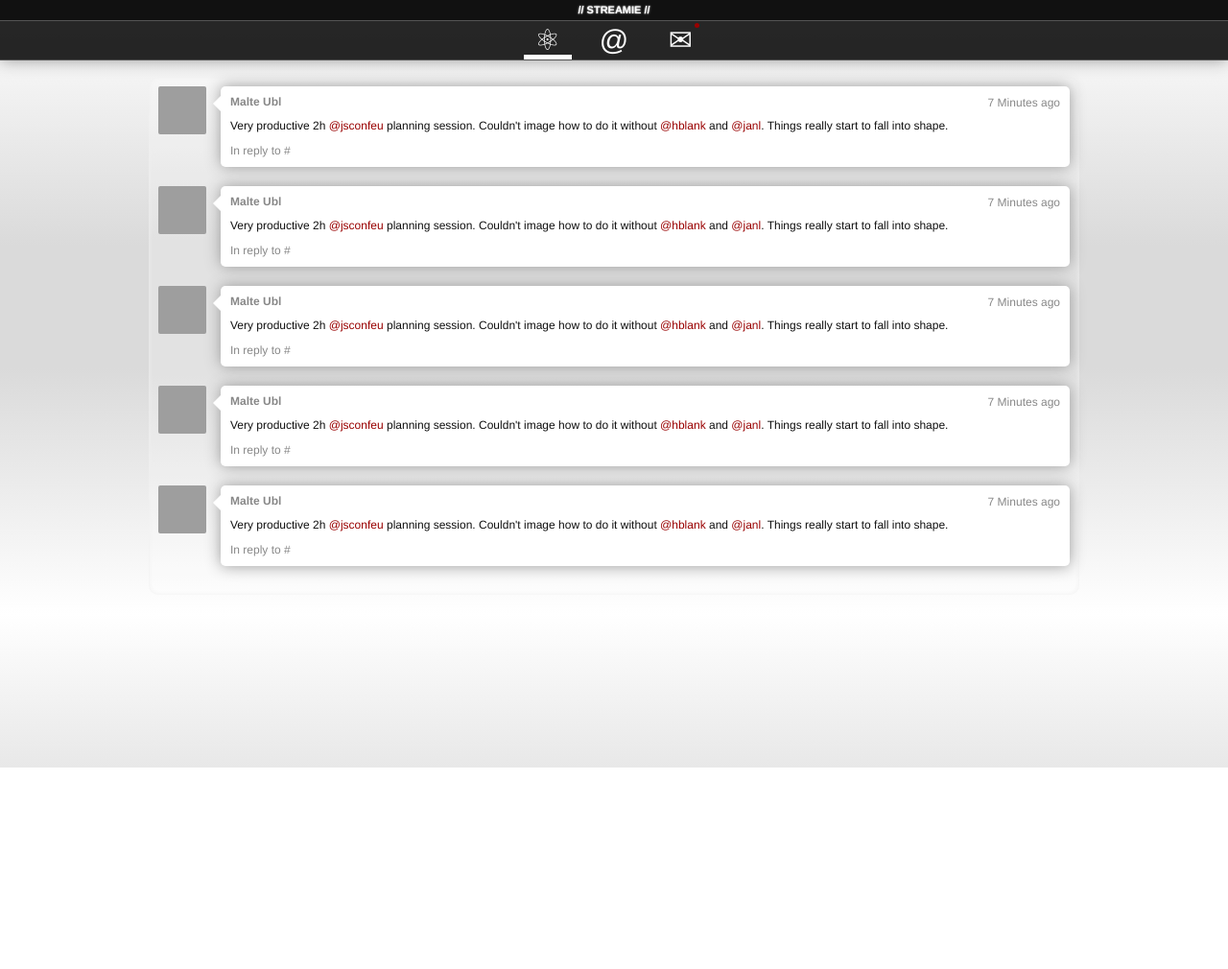
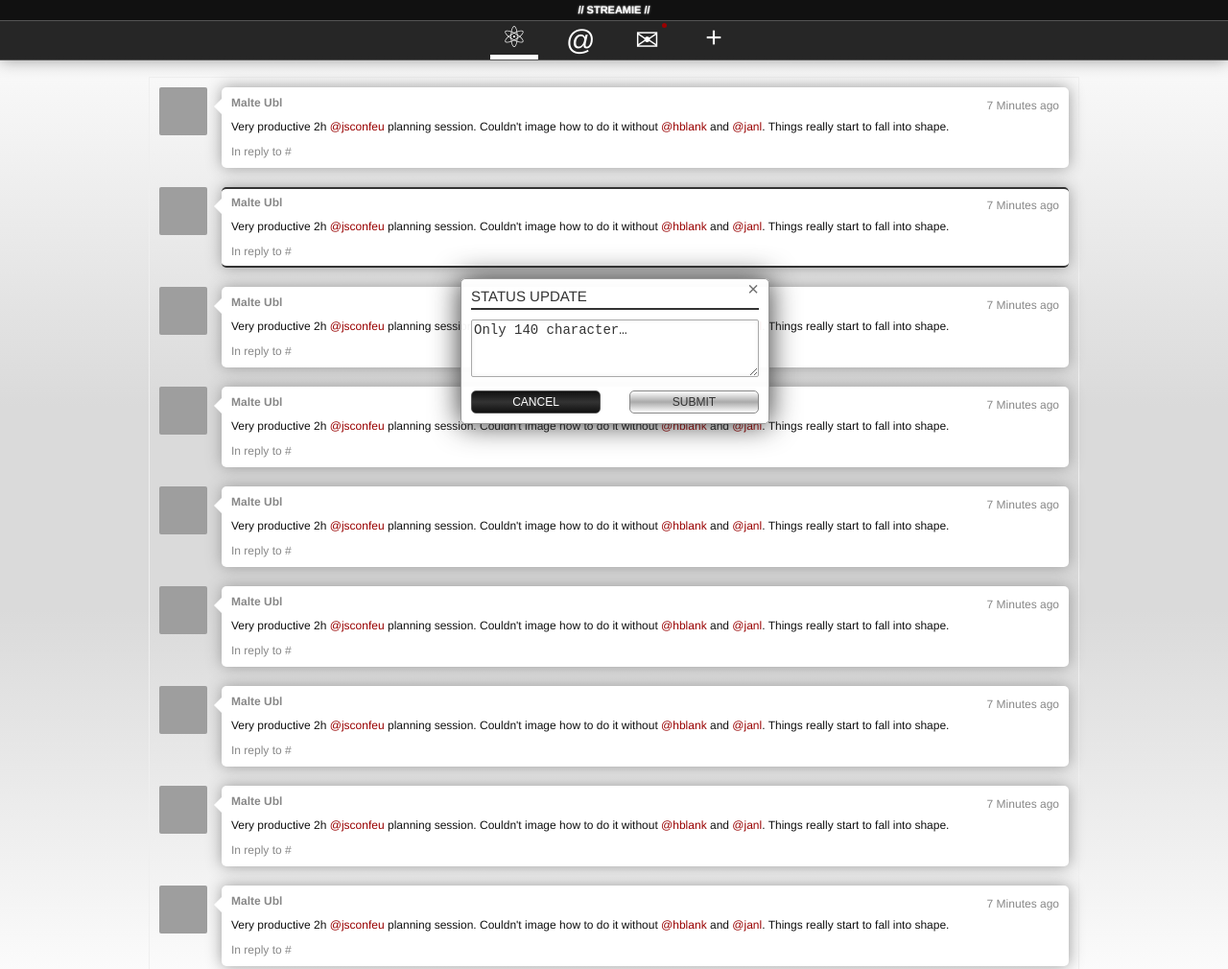
Before and after one commit to cramforce/streamie, a plain HTML site: page public/prototype/client.html in a window 1280 px wide. Shown: the top 1010 px of the page at 96% size. Before the commit the page ends 800 px from the top, so only its background shows below. Drawn offline with Linux system fonts and the light colour scheme; grey boxes are pictures that could not be loaded.

Commit message:
added popin styles and message type colors

```diff
--- a/public/prototype/client.html
+++ b/public/prototype/client.html
@@ -36,9 +36,10 @@
 		<div id="header">
 			<h1 id="logo"><a href="#">streamie</a></h1>
 			<ul id="mainnav">
-				<li class="active"><a href="#">⚛</a></li>
+				<li class="timeline active"><a href="#">⚛</a></li>
 				<li><a href="#">@</a></li>
 				<li class="new"><a href="#">✉</a></li>
+				<li class="add"><a href="#">+</a></li>
 			</ul>
 		</div>
 		<div id="content">
@@ -54,7 +55,7 @@
 						<div class="in_reply_to_screen_nam"><a href="http://twitter.com/#">In reply to #</a></div>
 					</div>
 				</li>
-				<li id="tw1472669360">
+				<li id="tw1472669360" class="retweet">
 					<a href="http://twitter.com/" class="user-href"><img src="http://a2.twimg.com/profile_images/916254874/malte_front_quer_small_bigger.jpg" alt="Malte Ubl" width="50" height="50" class="profile_image_url" /></a>
 					<div class="status">
 						<h3 class="h user-name"><a href="http://twitter.com/#" class="user-href">Malte Ubl</a></h3>
@@ -63,13 +64,6 @@
 						<a href="#" class="reply">↩</a>
 						<div class="in_reply_to_screen_nam"><a href="http://twitter.com/#">In reply to #</a></div>
 					</div>
-					<form action="#" method="get" class="status">
-						<fieldset>
-							<legend class="h">Your Reply-Message</legend>
-							<textarea>Only 140 character…</textarea>
-							<input type="submit" value="Reply this!" />
-						</fieldset>
-					</form>
 				</li>
 				<li id="tw1472669360">
 					<a href="http://twitter.com/" class="user-href"><img src="http://a2.twimg.com/profile_images/916254874/malte_front_quer_small_bigger.jpg" alt="Malte Ubl" width="50" height="50" class="profile_image_url" /></a>
@@ -101,7 +95,67 @@
 						<div class="in_reply_to_screen_nam"><a href="http://twitter.com/#">In reply to #</a></div>
 					</div>
 				</li>
+				<li id="tw1472669360" class="old">
+					<a href="http://twitter.com/" class="user-href"><img src="http://a2.twimg.com/profile_images/916254874/malte_front_quer_small_bigger.jpg" alt="Malte Ubl" width="50" height="50" class="profile_image_url" /></a>
+					<div class="status">
+						<h3 class="h user-name"><a href="http://twitter.com/#" class="user-href">Malte Ubl</a></h3>
+						<p class="text">Very productive 2h <a href="#">@jsconfeu</a> planning session. Couldn't image how to do it without <a href="#">@hblank</a> and <a href="#">@janl</a>. Things really start to fall into shape.</p>
+						<div class="time created_at">7 Minutes ago</div>
+						<a href="#" class="reply">↩</a>
+						<div class="in_reply_to_screen_nam"><a href="http://twitter.com/#">In reply to #</a></div>
+					</div>
+				</li>
+				<li id="tw1472669360" class="old">
+					<a href="http://twitter.com/" class="user-href"><img src="http://a2.twimg.com/profile_images/916254874/malte_front_quer_small_bigger.jpg" alt="Malte Ubl" width="50" height="50" class="profile_image_url" /></a>
+					<div class="status">
+						<h3 class="h user-name"><a href="http://twitter.com/#" class="user-href">Malte Ubl</a></h3>
+						<p class="text">Very productive 2h <a href="#">@jsconfeu</a> planning session. Couldn't image how to do it without <a href="#">@hblank</a> and <a href="#">@janl</a>. Things really start to fall into shape.</p>
+						<div class="time created_at">7 Minutes ago</div>
+						<a href="#" class="reply">↩</a>
+						<div class="in_reply_to_screen_nam"><a href="http://twitter.com/#">In reply to #</a></div>
+					</div>
+				</li>
+				<li id="tw1472669360" class="old">
+					<a href="http://twitter.com/" class="user-href"><img src="http://a2.twimg.com/profile_images/916254874/malte_front_quer_small_bigger.jpg" alt="Malte Ubl" width="50" height="50" class="profile_image_url" /></a>
+					<div class="status">
+						<h3 class="h user-name"><a href="http://twitter.com/#" class="user-href">Malte Ubl</a></h3>
+						<p class="text">Very productive 2h <a href="#">@jsconfeu</a> planning session. Couldn't image how to do it without <a href="#">@hblank</a> and <a href="#">@janl</a>. Things really start to fall into shape.</p>
+						<div class="time created_at">7 Minutes ago</div>
+						<a href="#" class="reply">↩</a>
+						<div class="in_reply_to_screen_nam"><a href="http://twitter.com/#">In reply to #</a></div>
+					</div>
+				</li>
+				<li id="tw1472669360" class="old">
+					<a href="http://twitter.com/" class="user-href"><img src="http://a2.twimg.com/profile_images/916254874/malte_front_quer_small_bigger.jpg" alt="Malte Ubl" width="50" height="50" class="profile_image_url" /></a>
+					<div class="status">
+						<h3 class="h user-name"><a href="http://twitter.com/#" class="user-href">Malte Ubl</a></h3>
+						<p class="text">Very productive 2h <a href="#">@jsconfeu</a> planning session. Couldn't image how to do it without <a href="#">@hblank</a> and <a href="#">@janl</a>. Things really start to fall into shape.</p>
+						<div class="time created_at">7 Minutes ago</div>
+						<a href="#" class="reply">↩</a>
+						<div class="in_reply_to_screen_nam"><a href="http://twitter.com/#">In reply to #</a></div>
+					</div>
+				</li>
 			</ol>
+		</div>
+	</div>
+<!--
+	<div id="popin" class="show">
+		<h2 class="h">System-Message</h2>
+		<div class="msg">Verbindung zu Twitter nicht möglich. (#ERR122)</div>
+		<a href="#" class="button">OK</a>
+	</div>
+ -->
+	<div id="form" class="popin show">
+		<h2 class="h">Status Update</h2>
+		<a href="#" title="Close" class="close">×</a>
+		<form action="#" method="get" class="status">
+			<fieldset>
+				<textarea>Only 140 character…</textarea>
+			</fieldset>
+		</form>
+		<div class="buttons">
+			<input type="button" value="Cancel" class="button" />
+			<input type="submit" value="Submit" class="button" />
 		</div>
 	</div>
 </body>
--- a/public/prototype/extensions/css/basic.less
+++ b/public/prototype/extensions/css/basic.less
@@ -118,7 +118,13 @@ b,strong{font-weight:bold;}
 				#client-border-radius > .middle;
 			}
 			a{
+				position:relative;
 				color:#fff;
+				display:block;
+			}
+			&.timeline a,
+			&.add a{
+				top:-3px;
 			}
 		}
 	}
@@ -128,10 +134,10 @@ b,strong{font-weight:bold;}
 #content{
 	margin:60px 5px 20px;
 	padding:10px;
-	//border:1px solid #efefef;
-	background:rgba(255,255,255,.2);
-	#client-border-radius > .big;
-	#client-shadow .inset;
+	border:1px solid #efefef;
+	//background:rgba(255,255,255,.2);
+	//#client-border-radius > .big;
+	//#client-shadow .inset;
 
 	h2{
 		display:none;
@@ -158,18 +164,22 @@ b,strong{font-weight:bold;}
 			}
 			.status{
 				position:relative;
-				padding:10px;
+				padding:8px 10px;
 				min-height:30px;
 				margin:0 0 0 65px;
 				display:block;
 				background:#fff;
+				border:2px solid transparent;
+				border-width:2px 0;
 				#client-border-radius > .middle;
 				#client-shadow > .small;
 				#client-transition-time > .short;
 				.h{
 					float:left;
-					font-weight:bold;
 					margin:0 0 10px 0;
+					a{
+						font-weight:bold;
+					}
 				}
 				.time{
 					position:absolute;
@@ -217,43 +227,18 @@ b,strong{font-weight:bold;}
 					border-width:8px 8px;
 				}
 			}
-			form.status{
-				position:absolute;
-				margin:0;
-				top:0;
-				right:0;
-				bottom:0;
-				left:65px;
-				display:block;
-				background:#fff;
-				opacity:0;
-				//z-index:-1;
-				overflow:hidden;
-				textarea{
-					position:absolute;
-					left:10px;
-					top:30px;
-					bottom:10px;
-					font-size:16px;
-					right:100px;
-				}
-				input{
-					position:absolute;
-					right:10px;
-					bottom:10px;
-				}
-			}
-			&.reply{
-				-webkit-transition-duration: 1.5s;
-				div.status{
-					opacity:0;
-				}
-				form.status{
-					opacity:1;
-					//z-index:1;
-				}
-			}
 		}
 	}
+}
 
+.retweet{
+	.status{
+		border-color:#333 !important;
+	}
 }
+
+.dm{
+	.status{
+		border-color:#c00 !important;
+	}
+}
--- a/public/prototype/extensions/css/client.less
+++ b/public/prototype/extensions/css/client.less
@@ -6,4 +6,4 @@
 @import "vars";
 @import "extensions/css/keyframe.css";
 @import "basic";
-//@import "grid";
+@import "popin";
--- a/public/prototype/extensions/css/keyframe.css
+++ b/public/prototype/extensions/css/keyframe.css
@@ -6,3 +6,33 @@
    opacity: 1;
  }
 }
+
+@-webkit-keyframes popin {
+ 0% {
+   opacity: 0;
+   -webkit-transform: scale(0);
+ }
+ 75% {
+   opacity: 0.75;
+   -webkit-transform: scale(1.1);
+ }
+ 100% {
+   opacity: 1.0;
+   -webkit-transform: scale(1);
+ }
+}
+
+@-webkit-keyframes popout {
+ 0% {
+   opacity: 1;
+   -webkit-transform: scale(1);
+ }
+ 25% {
+   opacity: 0.75;
+   -webkit-transform: scale(1.1);
+ }
+ 100% {
+   opacity: 0;
+   -webkit-transform: scale(0);
+ }
+}
--- /dev/null
+++ b/public/prototype/extensions/css/popin.less
@@ -0,0 +1,108 @@
+.popin{
+	position:fixed;
+	left:50%;
+	top:50%;
+	min-width:300px;
+	min-height:200px;
+	color:#333;
+	background:rgba(255,255,255,.95);
+	border:1px solid #999;
+	#client-border-radius > .middle;
+	margin:-110px 0 0 -160px;
+	padding:10px;
+	#client-shadow > .big;
+	 .close{
+	 	position:absolute;
+	 	top:10px;
+	 	right:10px;
+	 	font-size:20px;
+	 	line-height:0;
+		opacity:.7;
+		&:hover{
+			opacity:1;
+		}
+	 }
+	 .h{
+	 	text-transform:uppercase;
+	 	font-size:15px;
+	 	line-height:15px;
+	 	padding:0 0 5px;
+	 	margin:0 0 10px 0;
+	 	border-bottom:2px solid #333;
+	 }
+	 .msg{
+	 	font-size:15px;
+	 }
+	 .button{
+	 	position:absolute;
+	 	bottom:10px;
+	 	left:10px;
+	 	right:10px;
+	 	display:block;
+	 	text-align:center;
+	 	text-transform:uppercase;
+	 	font-size:12px;
+	 	line-height:12px;
+	 	padding:5px 0;
+		border:1px solid #888;
+		cursor:pointer;
+		#client-border-radius > .middle;
+		color:#333;
+		background: -webkit-gradient(linear, left top, left bottom, from(#fff), to(#fff), color-stop(0.5, #aaa));
+		&:hover{
+			background: -webkit-gradient(linear, left top, left bottom, from(#aaa), to(#aaa), color-stop(0.5, #fff));
+		}
+	 }
+
+	 &#form{
+	 	min-height:0;
+	 	fieldset{
+	 		margin-bottom:35px;
+	 		textarea{
+			 	-webkit-box-sizing:border-box;
+	 			width:100%;
+	 			height:60px;
+	 			font-size:14px;
+	 			color:#333;
+				border:1px solid #aaa;
+	 			#client-border-radius > .small;
+	 			#client-shadow .inset;
+	 		}
+	 	}
+	 	.buttons{
+			position:absolute;
+			bottom:0;
+			left:10px;
+			right:10px;
+			.button{
+				width:45%;
+			 	-webkit-box-sizing:border-box;
+				&:first-child{
+					left:0;
+					right:auto;
+					color:#fff;
+					border-color:#555;
+					background: -webkit-gradient(linear, left top, left bottom, from(#111), to(#111), color-stop(0.5, #333));
+					&:hover{
+						background: -webkit-gradient(linear, left top, left bottom, from(#555), to(#555), color-stop(0.5, #111));
+					}
+				}
+				&:last-child{
+					right:0;
+					left:auto;
+				}
+			}
+	 	}
+		-webkit-animation-duration: .3s;
+		-webkit-animation-direction: alternate;
+		-webkit-animation-timing-function: ease-in-out;
+	}
+	&.show{
+		-webkit-animation-name: popin;
+	}
+
+	&.hide{
+		-webkit-animation-name: popout;
+		opacity:0;
+	}
+}
--- a/public/prototype/extensions/css/vars.less
+++ b/public/prototype/extensions/css/vars.less
@@ -17,7 +17,7 @@
 
 	.big{
 		@shadow-color:#333;
-		@shadow-width:32px;
+		@shadow-width:30px;
 		-webkit-box-shadow: 0 0 @shadow-width @shadow-color;
 		-moz-box-shadow: 0 0 @shadow-width @shadow-color;
 		-ms-box-shadow: 0 0 @shadow-width @shadow-color;
```
